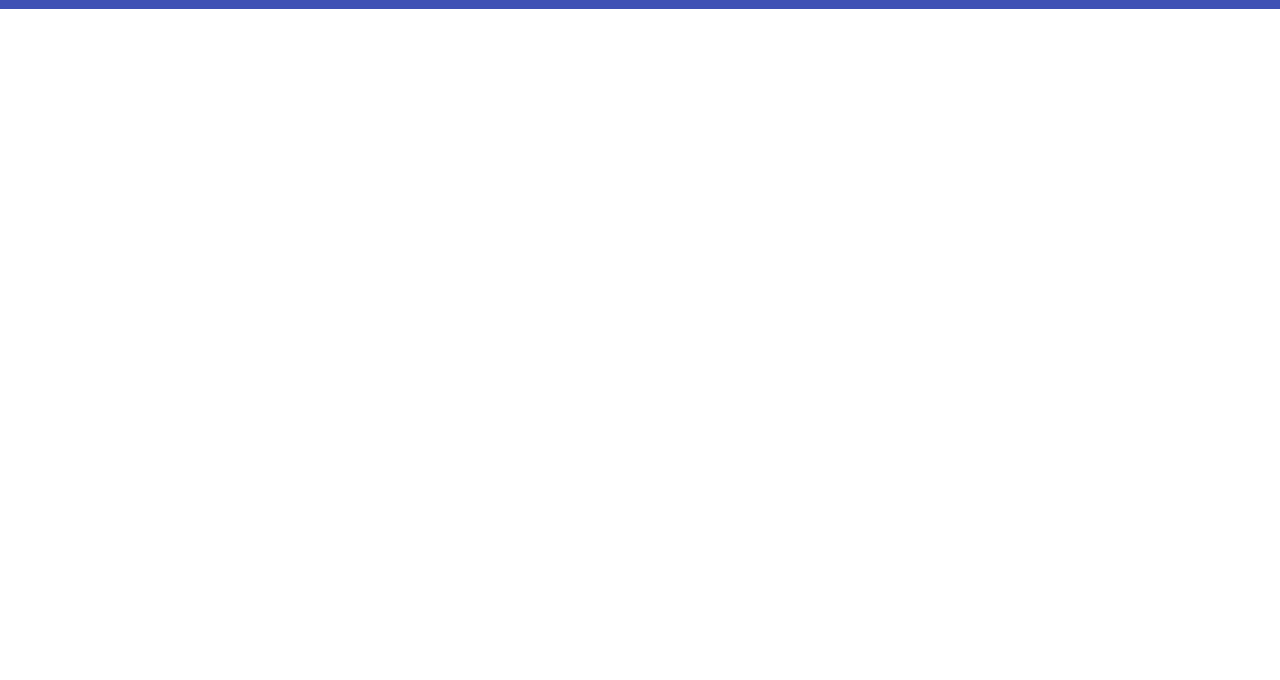
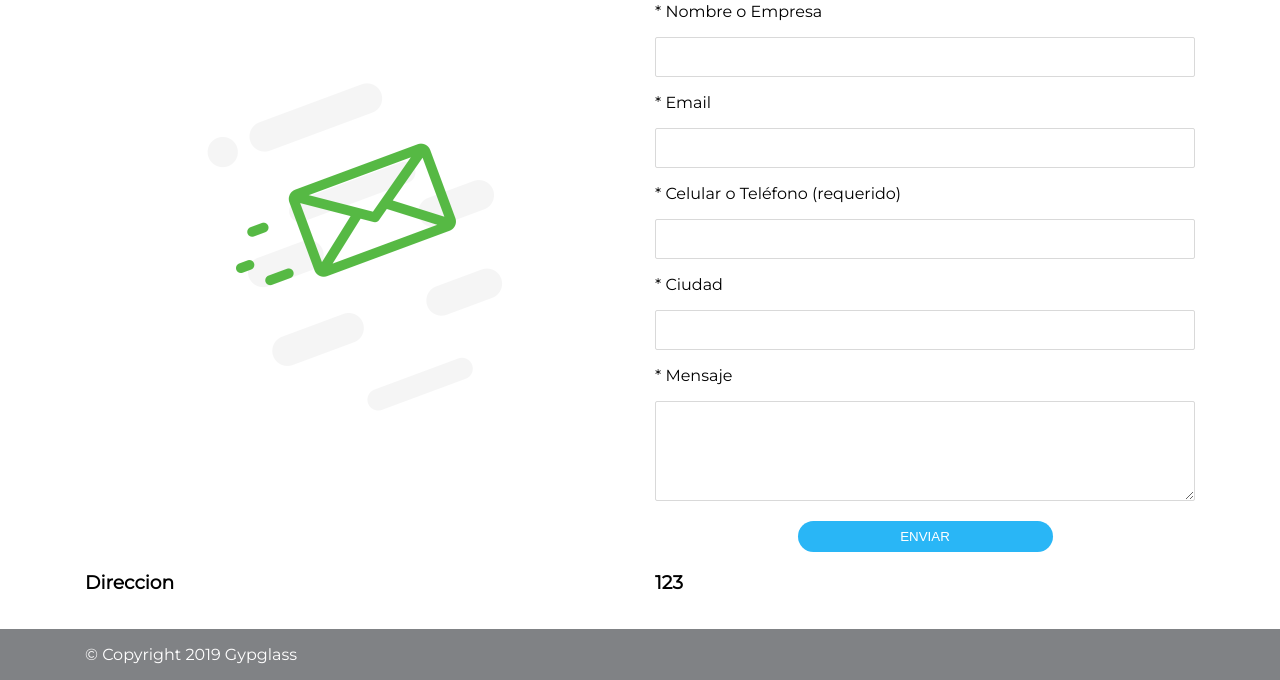
Before and after one commit to chri5bot/gypglass, a Gatsby site: page /contact-us in a window 1280 px wide. Shown: the part 140-820 px from the top of the page. Built offline with nearby package versions, Linux system fonts and the light colour scheme; Gatsby itself is replaced by a stand-in of ours.

Commit message:
Contact form

```diff
--- /dev/null
+++ b/src/components/FormElements/index.js
@@ -0,0 +1,46 @@
+import React from "react"
+import { StyledInput, StyledTextArea } from "./styles"
+
+export const Input = ({
+  label,
+  required,
+  error,
+  backgroundColor,
+  borderColor,
+  ...props
+}) => (
+  <>
+    <label>
+      {required && "*"} {label}
+    </label>
+    <StyledInput
+      {...props}
+      error={error}
+      required={required}
+      backgroundColor={backgroundColor}
+      borderColor={borderColor}
+    ></StyledInput>
+  </>
+)
+
+export const TextArea = ({
+  label,
+  required,
+  error,
+  backgroundColor,
+  borderColor,
+  ...props
+}) => (
+  <>
+    <label>
+      {required && "*"} {label}
+    </label>
+    <StyledTextArea
+      {...props}
+      error={error}
+      required={required}
+      backgroundColor={backgroundColor}
+      borderColor={borderColor}
+    ></StyledTextArea>
+  </>
+)
--- /dev/null
+++ b/src/components/FormElements/styles.js
@@ -0,0 +1,39 @@
+import styled from "styled-components"
+
+export const StyledInput = styled.input`
+  border-radius: 2px;
+  width: 100%;
+  height: 40px;
+  margin: 1rem 0;
+  padding: 0.75rem;
+  outline: none;
+
+  ${({ backgroundColor, borderColor, error }) => {
+    return `
+      background-color: ${backgroundColor ? backgroundColor : "#ffffff"} ;
+      border: solid 1px ${error ? "red" : "#d9d9d9"};
+      &:focus{
+        border: solid 1px  ${error ? "red" : borderColor};
+      }
+    `
+  }}
+`
+
+export const StyledTextArea = styled.textarea`
+  border-radius: 2px;
+  width: 100%;
+  height: 40px;
+  margin: 1rem 0;
+  padding: 0.75rem;
+  outline: none;
+  height: 100px;
+  ${({ backgroundColor, borderColor, error }) => {
+    return `
+      background-color: ${backgroundColor ? backgroundColor : "#ffffff"} ;
+      border: solid 1px ${error ? "red" : "#d9d9d9"};
+      &:focus{
+        border: solid 1px  ${error ? "red" : borderColor};
+      }
+    `
+  }}
+`
--- a/src/components/Layout/styles.js
+++ b/src/components/Layout/styles.js
@@ -1,7 +1,7 @@
 import styled from "styled-components"
 
 export const StyledFooter = styled.footer`
-  background-color: #3f51b5;
+  background-color: #808285;
   color: white;
   margin-top: 1rem;
   padding: 1rem;
--- a/src/pages/contact-us.js
+++ b/src/pages/contact-us.js
@@ -1,12 +1,133 @@
-import React from "react"
-
+import React, { useState } from "react"
 import Layout from "../components/Layout"
 import SEO from "../components/Seo"
+import * as Grid from "../components/Grid"
+import contact from "../images/contact.png"
+import styled from "styled-components"
+import sizes from "../styles/media"
+import { Input, TextArea } from "../components/FormElements"
 
-const ContactUsPage = () => (
-  <Layout>
-    <SEO title="Contáctanos" />
-  </Layout>
-)
+const ImgContactContainer = styled.div`
+  display: none;
+  ${sizes.md`
+    display: flex;
+    justify-content: center;
+    align-items: center;
+    height: 100%;
+  `};
+`
+
+const SendInputContainer = styled.div`
+  width: 100%;
+  display: flex;
+  justify-content: center;
+  align-items: center;
+`
+
+const SendInput = styled.input`
+  text-transform: uppercase;
+  width: 100%;
+  display: flex;
+  justify-content: center;
+  align-items: center;
+  background-color: #29b6f6;
+  color: white;
+  padding: 0.5rem 0;
+  border-radius: 20px;
+  border: none;
+  outline: none;
+  ${sizes.md`
+    width: 255px;
+  `};
+`
+
+function ContactUsPage() {
+  const [name, setName] = useState("")
+  const [email, setEmail] = useState("")
+  const [number, setNumber] = useState("")
+  const [city, setCity] = useState("")
+  const [message, setMessage] = useState("")
+  return (
+    <Layout>
+      <SEO title="Contáctanos" />
+      <Grid.Container>
+        <Grid.Row>
+          <Grid.Column md={6}>
+            <ImgContactContainer>
+              <img src={contact} alt="contact us" />
+            </ImgContactContainer>
+          </Grid.Column>
+          <Grid.Column md={6}>
+            <h3>Contáctanos</h3>
+            <form action="https://formspree.io/email@domain.tld" method="POST">
+              <Input
+                id="name"
+                label="Nombre o Empresa"
+                type="text"
+                required
+                disabled={false}
+                error={false}
+                value={name}
+                onChange={e => setName(e.target.value)}
+              />
+
+              <Input
+                id="email"
+                label="Email"
+                type="text"
+                required
+                disabled={false}
+                error={false}
+                value={email}
+                onChange={e => setEmail(e.target.value)}
+              />
+              <Input
+                id="phone"
+                label="Celular o Teléfono (requerido)"
+                type="text"
+                required
+                disabled={false}
+                error={false}
+                value={number}
+                onChange={e => setNumber(e.target.value)}
+              />
+              <Input
+                id="city"
+                label="Ciudad"
+                type="text"
+                required
+                disabled={false}
+                error={false}
+                value={city}
+                onChange={e => setCity(e.target.value)}
+              />
+              <TextArea
+                id="message"
+                label="Mensaje"
+                type="text"
+                required
+                disabled={false}
+                error={false}
+                value={message}
+                onChange={e => setMessage(e.target.value)}
+              />
+              <SendInputContainer>
+                <SendInput type="submit" value="Enviar" />
+              </SendInputContainer>
+            </form>
+          </Grid.Column>
+        </Grid.Row>
+        <Grid.Row>
+          <Grid.Column md={6}>
+            <h3>Direccion</h3>
+          </Grid.Column>
+          <Grid.Column md={6}>
+            <h3>123</h3>
+          </Grid.Column>
+        </Grid.Row>
+      </Grid.Container>
+    </Layout>
+  )
+}
 
 export default ContactUsPage
```
Also changed, not shown: src/images/contact.png (added).
